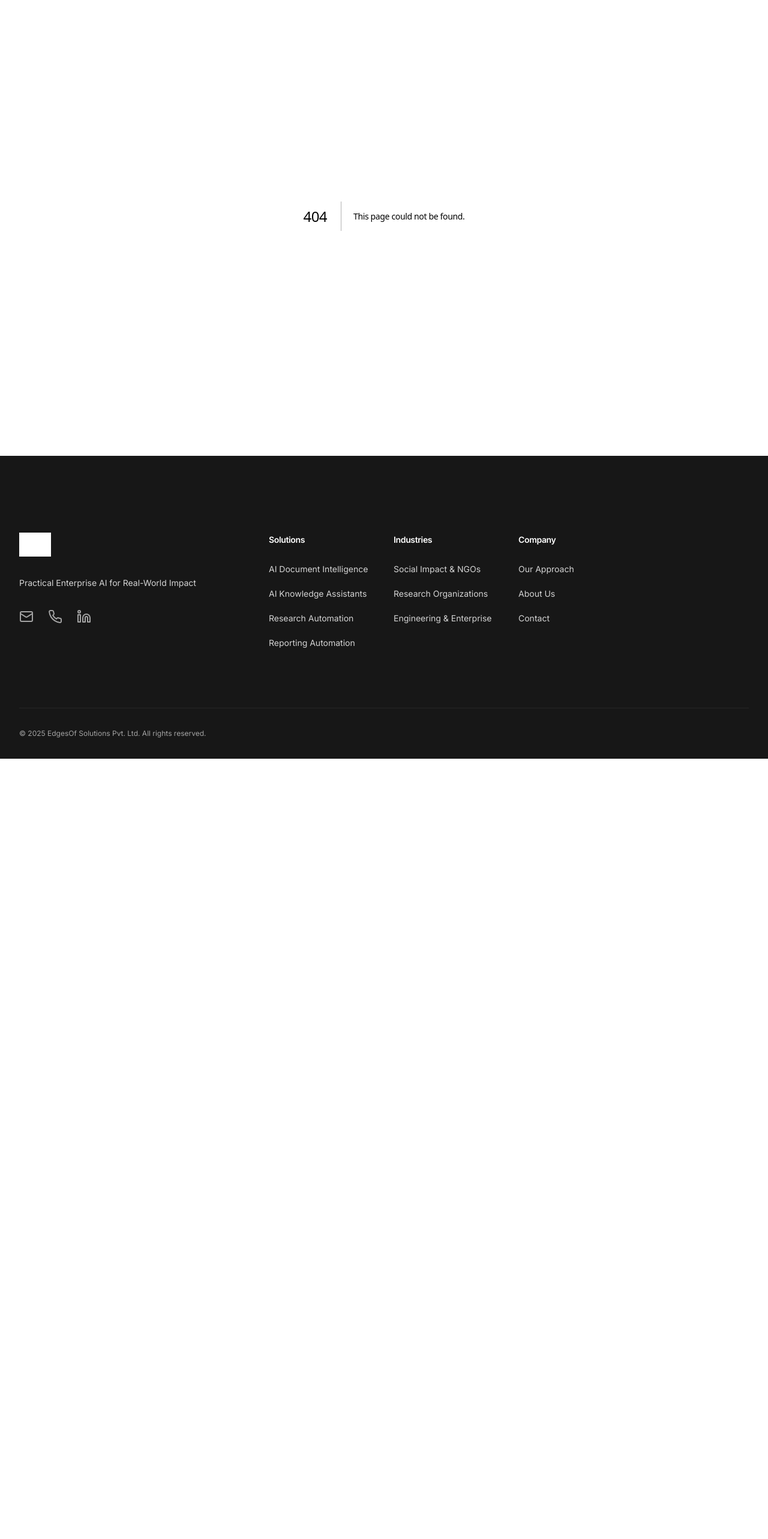
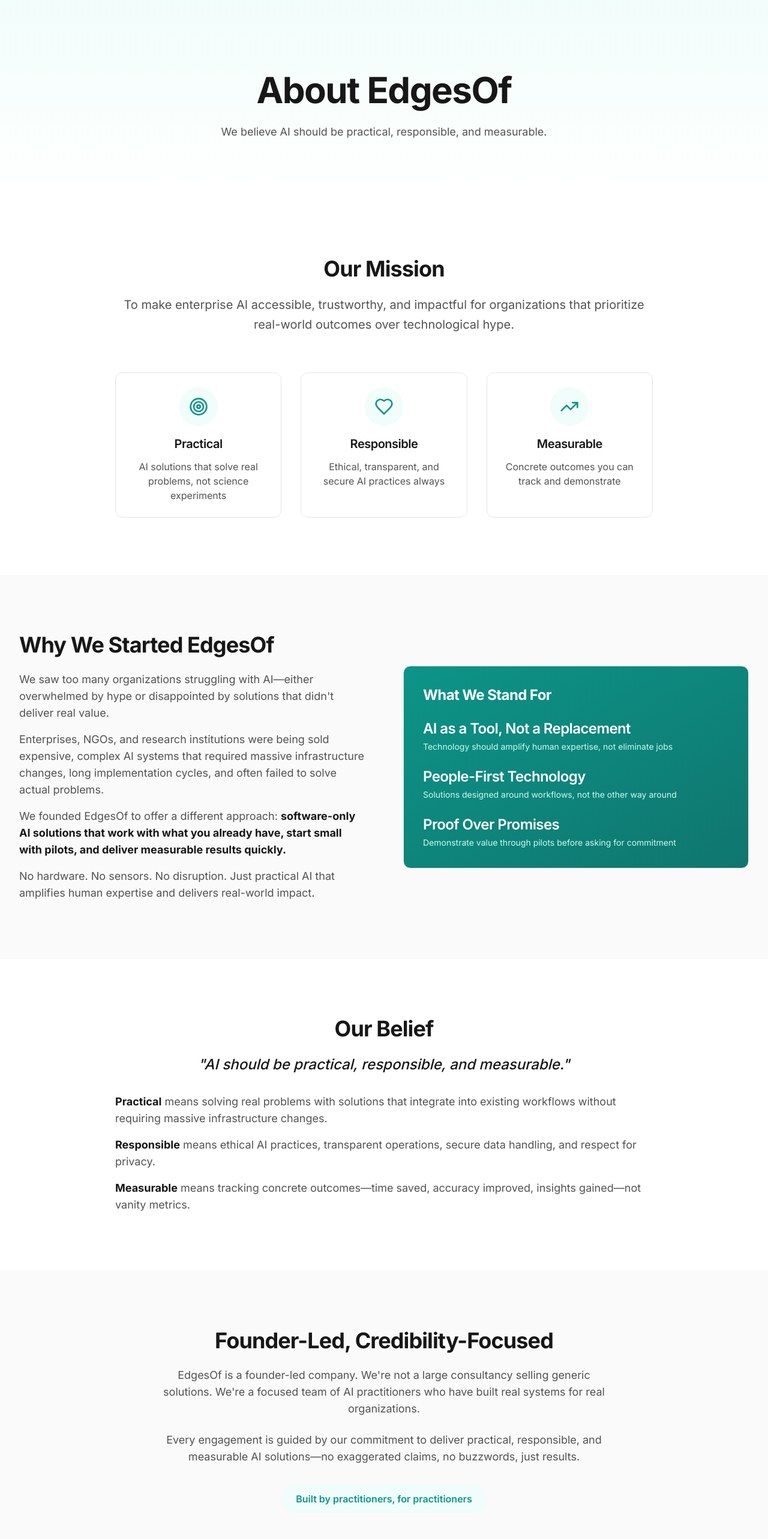
Before and after one commit to vaibhaviimcal-web/edgesof-solutions, a Next.js app: page /about in a window 1280 px wide. Before the commit this address had no page. Shown: the part 120-2686 px from the top of the page at 60% size. Before the commit the page ends 1385 px from the top, so only its background shows below. Built offline with nearby package versions, Linux system fonts and the light colour scheme; grey boxes are pictures that could not be loaded.

Commit message:
Add About page

```diff
--- /dev/null
+++ b/app/about/page.tsx
@@ -0,0 +1,131 @@
+'use client';
+
+import { Target, Heart, TrendingUp, ArrowRight } from 'lucide-react';
+import Link from 'next/link';
+import Card from '@/components/ui/Card';
+import Section from '@/components/ui/Section';
+
+export default function AboutPage() {
+  return (
+    <>
+      <Section className="pt-32 pb-16 sm:pt-40 sm:pb-24 bg-gradient-to-b from-primary-50 to-white">
+        <div className="text-center">
+          <h1 className="text-4xl font-bold tracking-tight text-neutral-900 sm:text-6xl">About EdgesOf</h1>
+          <p className="mt-6 text-lg leading-8 text-neutral-600 max-w-3xl mx-auto">
+            We believe AI should be practical, responsible, and measurable.
+          </p>
+        </div>
+      </Section>
+
+      <Section className="bg-white">
+        <div className="max-w-4xl mx-auto">
+          <div className="text-center mb-16">
+            <h2 className="text-3xl font-bold tracking-tight text-neutral-900 sm:text-4xl mb-6">Our Mission</h2>
+            <p className="text-xl text-neutral-600 leading-relaxed">
+              To make enterprise AI accessible, trustworthy, and impactful for organizations that prioritize real-world outcomes over technological hype.
+            </p>
+          </div>
+          <div className="grid grid-cols-1 md:grid-cols-3 gap-8">
+            {[
+              { icon: Target, title: 'Practical', description: 'AI solutions that solve real problems, not science experiments' },
+              { icon: Heart, title: 'Responsible', description: 'Ethical, transparent, and secure AI practices always' },
+              { icon: TrendingUp, title: 'Measurable', description: 'Concrete outcomes you can track and demonstrate' }
+            ].map((value) => (
+              <Card key={value.title} hover className="h-full text-center">
+                <div className="flex justify-center mb-4">
+                  <div className="rounded-full bg-primary-50 p-4">
+                    <value.icon className="h-8 w-8 text-primary-600" />
+                  </div>
+                </div>
+                <h3 className="text-xl font-semibold text-neutral-900 mb-3">{value.title}</h3>
+                <p className="text-neutral-600">{value.description}</p>
+              </Card>
+            ))}
+          </div>
+        </div>
+      </Section>
+
+      <Section className="bg-neutral-50">
+        <div className="grid grid-cols-1 gap-12 lg:grid-cols-2 lg:gap-16 items-center">
+          <div>
+            <h2 className="text-3xl font-bold tracking-tight text-neutral-900 sm:text-4xl mb-6">Why We Started EdgesOf</h2>
+            <div className="space-y-4 text-lg text-neutral-600">
+              <p>
+                We saw too many organizations struggling with AI—either overwhelmed by hype or disappointed by solutions that didn't deliver real value.
+              </p>
+              <p>
+                Enterprises, NGOs, and research institutions were being sold expensive, complex AI systems that required massive infrastructure changes, long implementation cycles, and often failed to solve actual problems.
+              </p>
+              <p>
+                We founded EdgesOf to offer a different approach: <strong className="text-neutral-900">software-only AI solutions that work with what you already have, start small with pilots, and deliver measurable results quickly.</strong>
+              </p>
+              <p>No hardware. No sensors. No disruption. Just practical AI that amplifies human expertise and delivers real-world impact.</p>
+            </div>
+          </div>
+          <Card className="p-8 bg-gradient-to-br from-primary-600 to-primary-700 text-white">
+            <h3 className="text-2xl font-bold mb-6">What We Stand For</h3>
+            <div className="space-y-6">
+              {[
+                { title: 'AI as a Tool, Not a Replacement', desc: 'Technology should amplify human expertise, not eliminate jobs' },
+                { title: 'People-First Technology', desc: 'Solutions designed around workflows, not the other way around' },
+                { title: 'Proof Over Promises', desc: 'Demonstrate value through pilots before asking for commitment' }
+              ].map((item) => (
+                <div key={item.title}>
+                  <h4 className="font-semibold mb-1">{item.title}</h4>
+                  <p className="text-primary-100 text-sm">{item.desc}</p>
+                </div>
+              ))}
+            </div>
+          </Card>
+        </div>
+      </Section>
+
+      <Section className="bg-white">
+        <div className="max-w-4xl mx-auto text-center">
+          <h2 className="text-3xl font-bold tracking-tight text-neutral-900 sm:text-4xl mb-6">Our Belief</h2>
+          <blockquote className="text-2xl font-medium text-neutral-900 mb-8 italic">
+            "AI should be practical, responsible, and measurable."
+          </blockquote>
+          <div className="space-y-4 text-lg text-neutral-600 text-left">
+            <p>
+              <strong className="text-neutral-900">Practical</strong> means solving real problems with solutions that integrate into existing workflows without requiring massive infrastructure changes.
+            </p>
+            <p>
+              <strong className="text-neutral-900">Responsible</strong> means ethical AI practices, transparent operations, secure data handling, and respect for privacy.
+            </p>
+            <p>
+              <strong className="text-neutral-900">Measurable</strong> means tracking concrete outcomes—time saved, accuracy improved, insights gained—not vanity metrics.
+            </p>
+          </div>
+        </div>
+      </Section>
+
+      <Section className="bg-neutral-50">
+        <div className="max-w-3xl mx-auto text-center">
+          <h2 className="text-3xl font-bold tracking-tight text-neutral-900 sm:text-4xl mb-6">Founder-Led, Credibility-Focused</h2>
+          <p className="text-lg text-neutral-600 mb-6">
+            EdgesOf is a founder-led company. We're not a large consultancy selling generic solutions. We're a focused team of AI practitioners who have built real systems for real organizations.
+          </p>
+          <p className="text-lg text-neutral-600 mb-8">
+            Every engagement is guided by our commitment to deliver practical, responsible, and measurable AI solutions—no exaggerated claims, no buzzwords, just results.
+          </p>
+          <div className="inline-flex items-center justify-center rounded-full bg-primary-50 px-6 py-3">
+            <span className="text-primary-600 font-semibold">Built by practitioners, for practitioners</span>
+          </div>
+        </div>
+      </Section>
+
+      <Section className="bg-primary-600 text-white">
+        <div className="text-center">
+          <h2 className="text-3xl font-bold mb-6">Work With Us</h2>
+          <p className="text-xl text-primary-100 mb-8 max-w-2xl mx-auto">
+            If you value practical AI over hype, and outcomes over promises, let's talk.
+          </p>
+          <Link href="/contact" className="inline-flex items-center rounded-lg bg-white px-6 py-3 text-lg font-semibold text-primary-600 hover:bg-neutral-100">
+            Start a Conversation <ArrowRight className="ml-2 h-5 w-5" />
+          </Link>
+        </div>
+      </Section>
+    </>
+  );
+}
```
